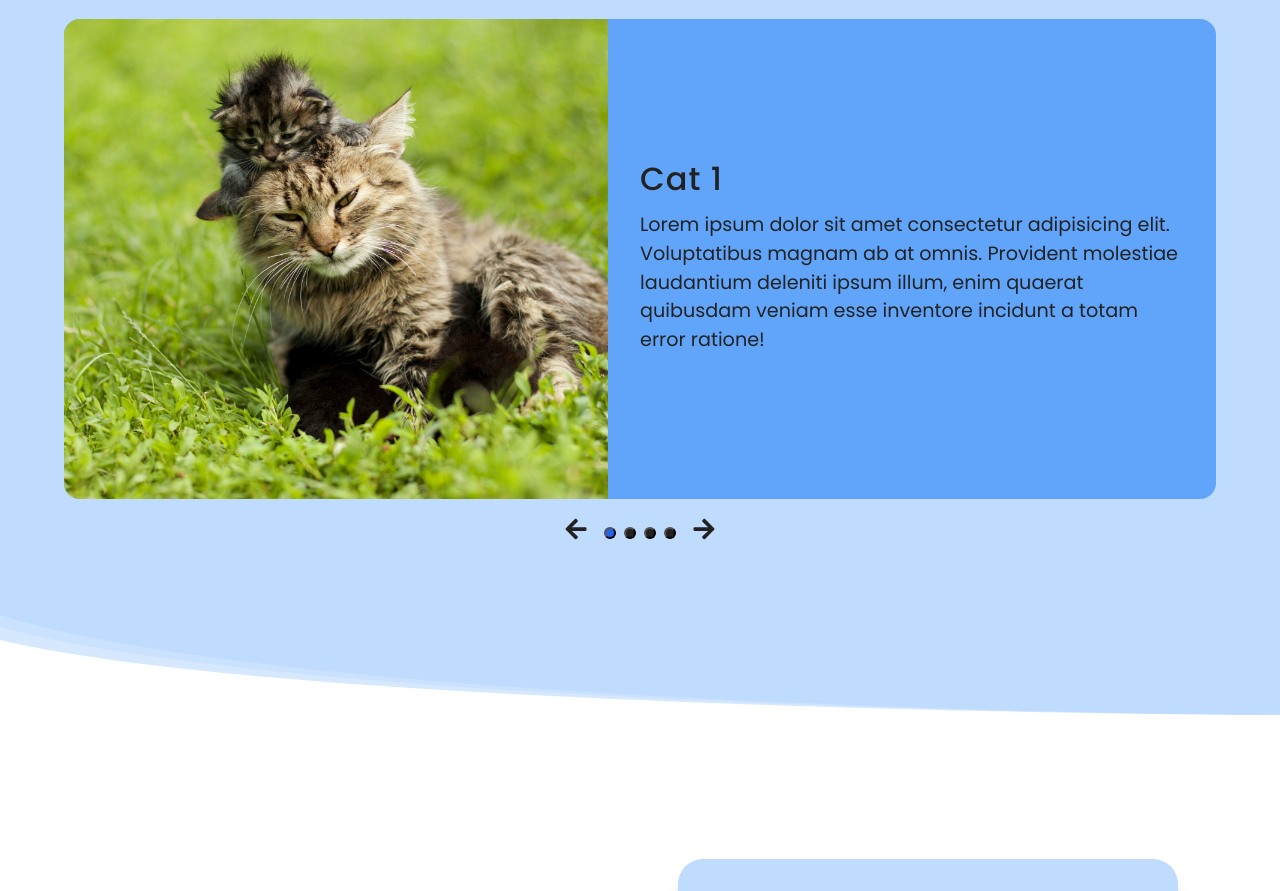
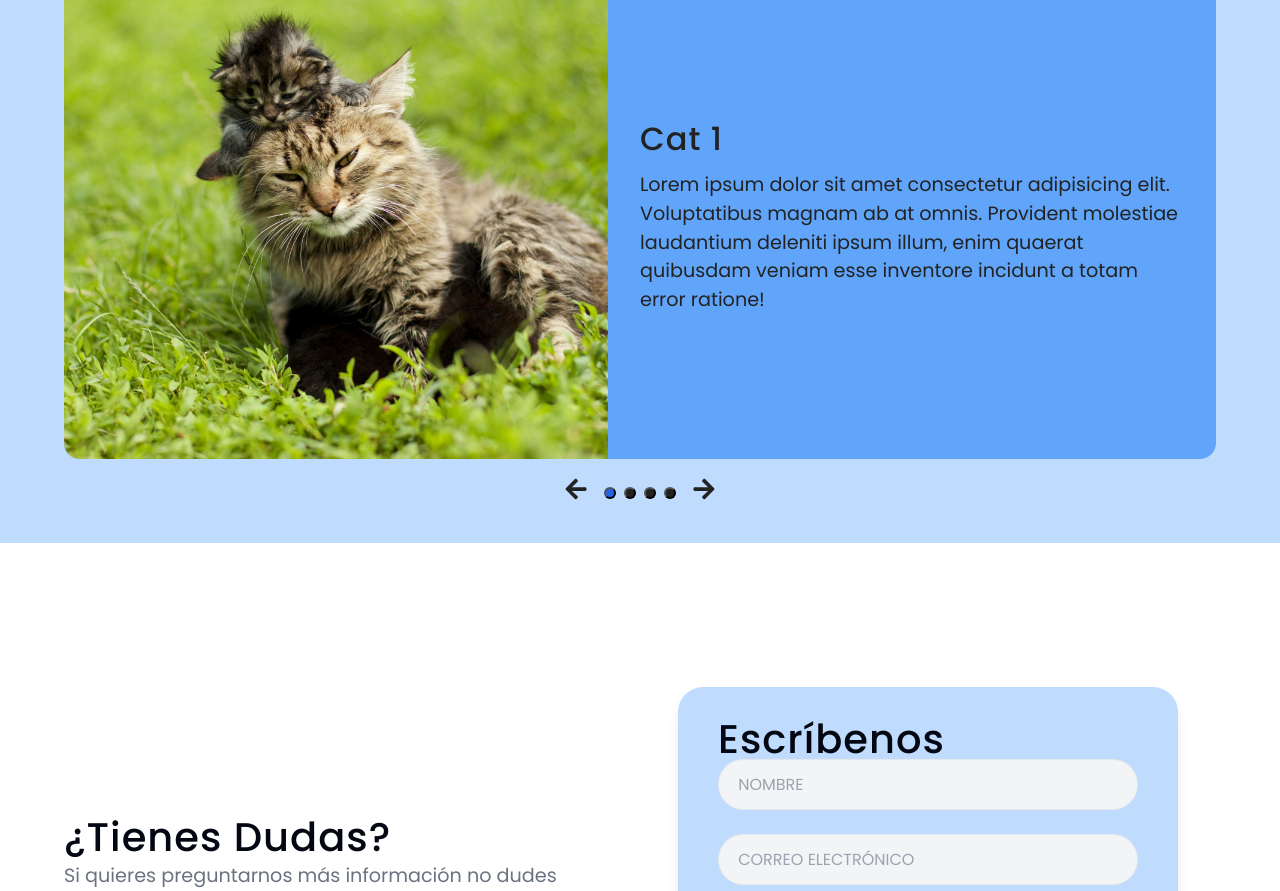
Before and after one commit to asa7ur/Educadores_Caninos, a React (Vite) app: page / in a window 1280 px wide. Shown: the part 2040-2931 px from the top of the page. Built offline with nearby package versions, Linux system fonts and the light colour scheme.

Commit message:
deleted all the changes

```diff
--- a/src/components/AboutUs.jsx
+++ b/src/components/AboutUs.jsx
@@ -1,58 +1,59 @@
-import React, { useEffect, useState, useRef, useCallback } from 'react'
-import { motion, useMotionValue} from 'framer-motion'
+import React, { useEffect, useState } from 'react'
+import { motion, useMotionValue } from 'framer-motion'
 import styled from 'styled-components'
 import { FaArrowLeft, FaArrowRight } from 'react-icons/fa'
 import { members } from '../utils/constants'
 
 const ONE_SECOND = 1000
-const AUTO_DELAY = ONE_SECOND * 20
+const AUTO_DELAY = ONE_SECOND * 10
 const DRAG_BUFFER = 50
 
 const SPRING_OPTIONS = {
   type: 'spring',
   mass: 3,
-  stiffness: 500,
+  stiffness: 400,
   damping: 50,
 }
 
 export const AboutUs = () => {
   const [imgIndex, setImgIndex] = useState(0)
   const dragX = useMotionValue(0)
-  const intervalRef = useRef(null)
-
-  const updateImgIndex = useCallback((newIndex) => {
-    setImgIndex((prev) => (newIndex !== undefined ? newIndex : prev))
-  }, [])
+  const [intervalRef, setIntervalRef] = useState(null)
 
   useEffect(() => {
-    intervalRef.current = setInterval(() => {
-      updateImgIndex((prev) => (prev === members.length - 1 ? 0 : prev + 1))
+    if (intervalRef) {
+      clearInterval(intervalRef)
+    }
+
+    const newIntervalRef = setInterval(() => {
+      setImgIndex((prev) => (prev === members.length - 1 ? 0 : prev + 1))
     }, AUTO_DELAY)
 
-    return () => clearInterval(intervalRef.current)
-  }, [updateImgIndex])
+    setIntervalRef(newIntervalRef)
 
-  const onDragEnd = useCallback(() => {
+    return () => clearInterval(newIntervalRef)
+  }, [imgIndex])
+
+  const onDragEnd = () => {
     const x = dragX.get()
     if (x <= -DRAG_BUFFER && imgIndex < members.length - 1) {
-      updateImgIndex(imgIndex + 1)
+      setImgIndex((pv) => pv + 1)
     } else if (x >= DRAG_BUFFER && imgIndex > 0) {
-      updateImgIndex(imgIndex - 1)
+      setImgIndex((pv) => pv - 1)
     }
-  }, [dragX, imgIndex, updateImgIndex])
+  }
 
-  const handlePrevClick = useCallback(() => {
-    updateImgIndex(imgIndex > 0 ? imgIndex - 1 : members.length - 1)
-  }, [imgIndex, updateImgIndex])
+  const handlePrevClick = () => {
+    setImgIndex((prev) => (prev > 0 ? prev - 1 : members.length - 1))
+  }
 
-  const handleNextClick = useCallback(() => {
-    updateImgIndex(imgIndex < members.length - 1 ? imgIndex + 1 : 0)
-  }, [imgIndex, updateImgIndex])
+  const handleNextClick = () => {
+    setImgIndex((prev) => (prev < members.length - 1 ? prev + 1 : 0))
+  }
 
   return (
     <Wrapper>
-      <div className='section'>
-        <h2>Conoce al equipo</h2>
+      <h3>Conoce al equipo</h3>
       <motion.div
         drag='x'
         dragConstraints={{ left: 0, right: 0 }}
@@ -74,7 +75,7 @@ export const AboutUs = () => {
                 transition={SPRING_OPTIONS}
               />
               <div className='text-content'>
-                  <h3 className='title'>{member.title}</h3>
+                <h2 className='title'>{member.title}</h2>
                 <p className='description'>{member.description}</p>
               </div>
             </div>
@@ -99,39 +100,20 @@ export const AboutUs = () => {
           <FaArrowRight />
         </div>
       </div>
-      </div>
-      <div className='divider'>
-        <svg
-          xmlns='http://www.w3.org/2000/svg'
-          viewBox='0 0 35.278 3.52'
-          preserveAspectRatio='none'
-        >
-          <path
-            d='M0 3.528S27.04 3.352 35.278 0v3.528z'
-            opacity='.2'
-            fill='#ffffff'
-          />
-          <path
-            d='M0 3.528S27.04 3.374 35.278.425v3.103z'
-            opacity='.2'
-            fill='#ffffff'
-          />
-          <path d='M0 3.528S27.04 3.396 35.278.882v2.646z' fill='#ffffff' />
-          <path d='M0 3.527h35.278v.092H0z' fill='#ffffff' />
-        </svg>
-      </div>
     </Wrapper>
   )
 }
 
 const Wrapper = styled.section`
+  position: relative;
+  overflow: hidden;
   background-color: var(--primary-200);
-  overflow: hidden;
+  padding: 2rem 0;
 
-  h2 {
+  h3 {
     text-align: center;
     margin-bottom: 2rem;
-    color: var(--primary-600);
+    color: var(--black);
   }
 
   .carousel {
@@ -224,21 +206,6 @@ const Wrapper = styled.section`
   .dot.active {
     background-color: var(--primary-600);
   }
-
-  .divider {
-    position: relative;
-    width: 100%;
-    height: auto;
-    overflow: hidden;
-    line-height: 0;
-  }
-
-  .divider svg {
-    display: block;
-    width: 100%;
-    height: 100px;
-    transform: rotateY(180deg);
-  }
 `
 
 export default AboutUs
```
Lines whose indentation alone changed are shown as unchanged.
